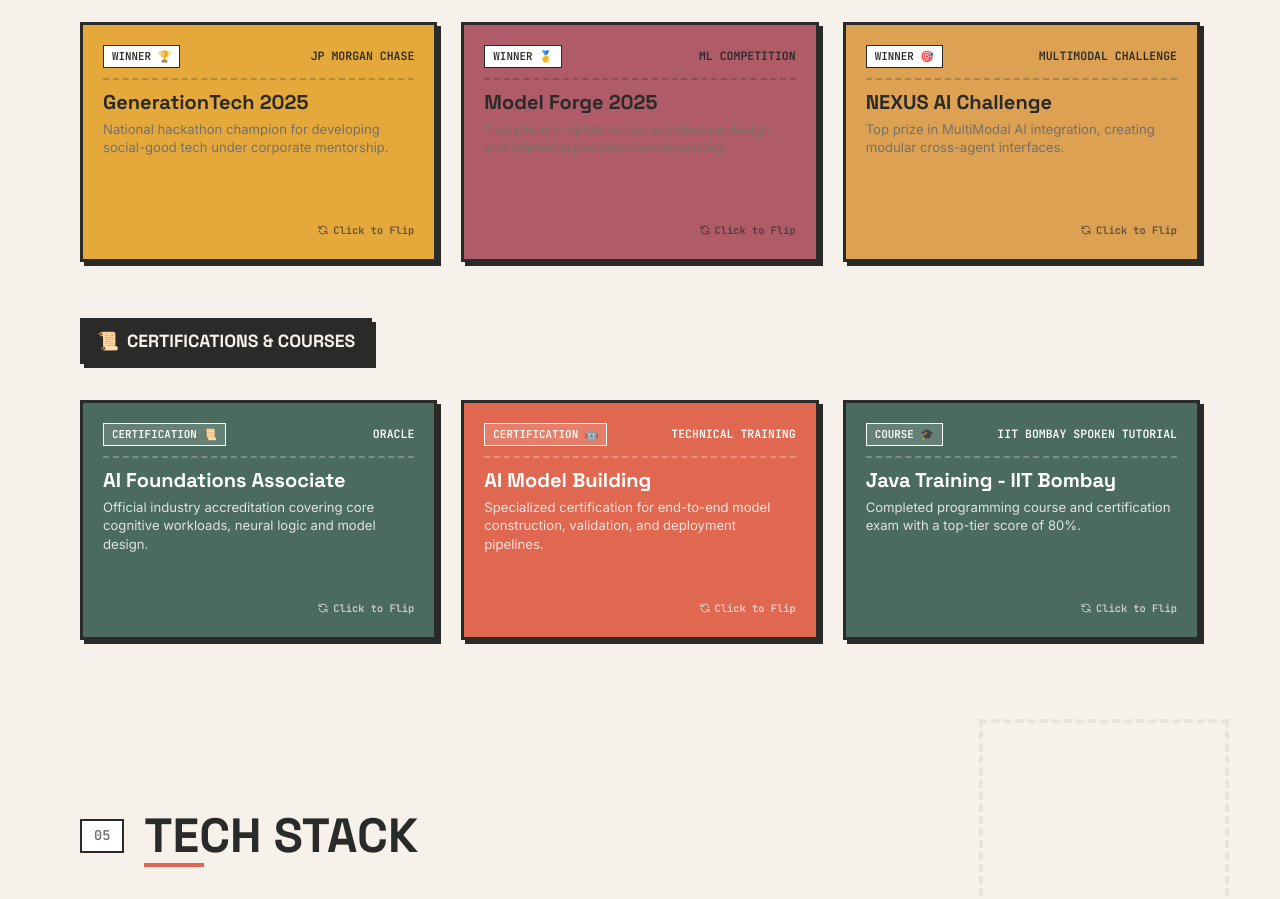
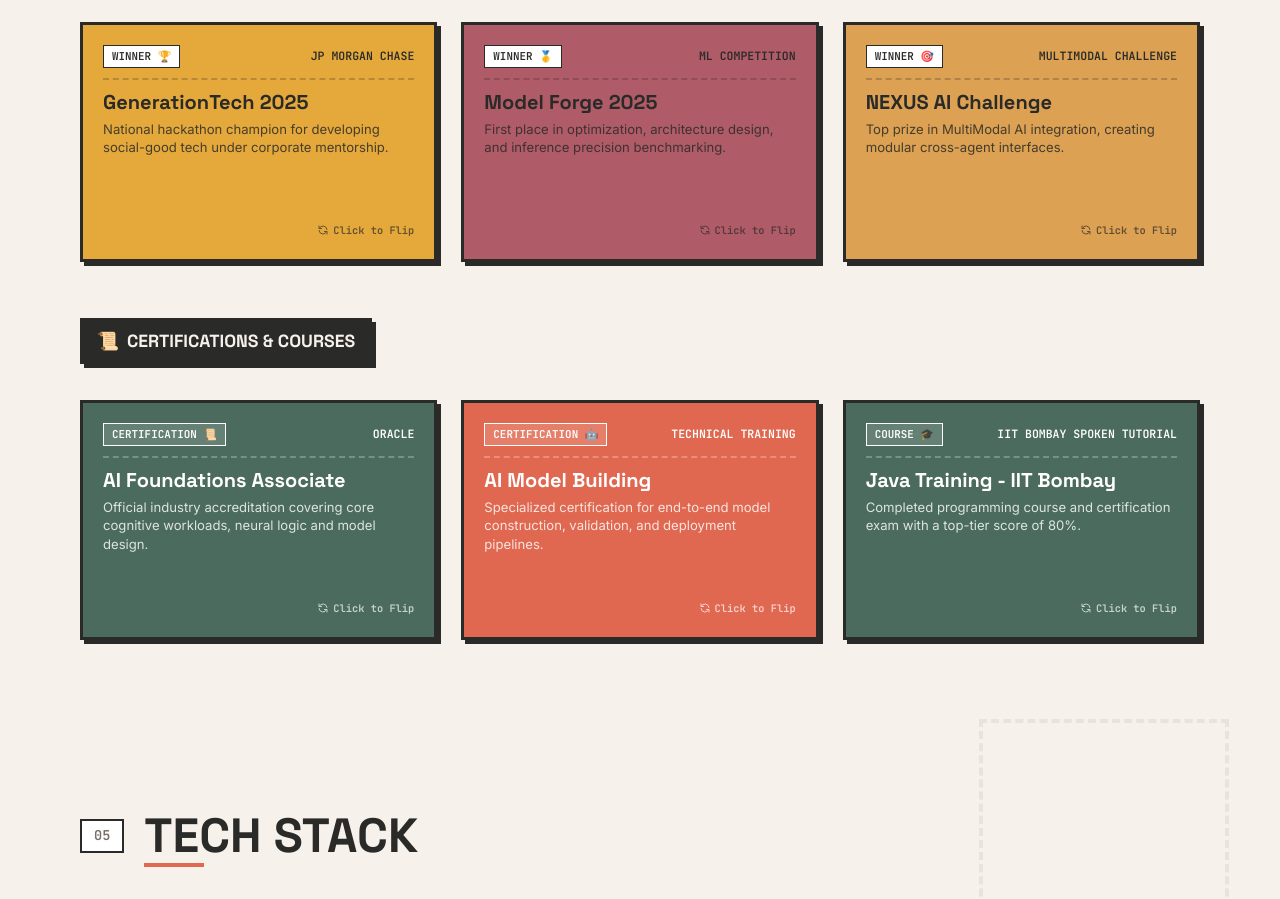
Before and after one commit to RAJ-MANE/Portfolio_New, a Next.js app: page / in a window 1280 px wide. Shown: the part 4740-5639 px from the top of the page. Built offline with nearby package versions, Linux system fonts and the light colour scheme.

Commit message:
fix: updated Model Forge ML competition card color contrast and improved flip card description text readability

```diff
--- a/components/Achievements.tsx
+++ b/components/Achievements.tsx
@@ -18,6 +18,7 @@ const HACKATHONS_COMPETITIONS_DATA = [
     type: "WINNER 🥇",
     desc: "First place in optimization, architecture design, and inference precision benchmarking.",
     color: "var(--accent-pink)",
+    lightText: true,
     certImage: "/model forge certificate.jpeg",
   },
   {
--- a/components/FlipCard.tsx
+++ b/components/FlipCard.tsx
@@ -67,7 +67,7 @@ export default function FlipCard({
               <span className={styles.orgText}>{org}</span>
             </div>
             <h3 className={styles.cardTitle}>{title}</h3>
-            <p className={styles.cardDesc} style={{ color: lightText ? "rgba(255, 255, 255, 0.82)" : "var(--text-muted)" }}>
+            <p className={styles.cardDesc} style={{ color: lightText ? "rgba(255, 255, 255, 0.82)" : "rgba(42, 42, 40, 0.85)" }}>
               {desc}
             </p>
           </div>
```
